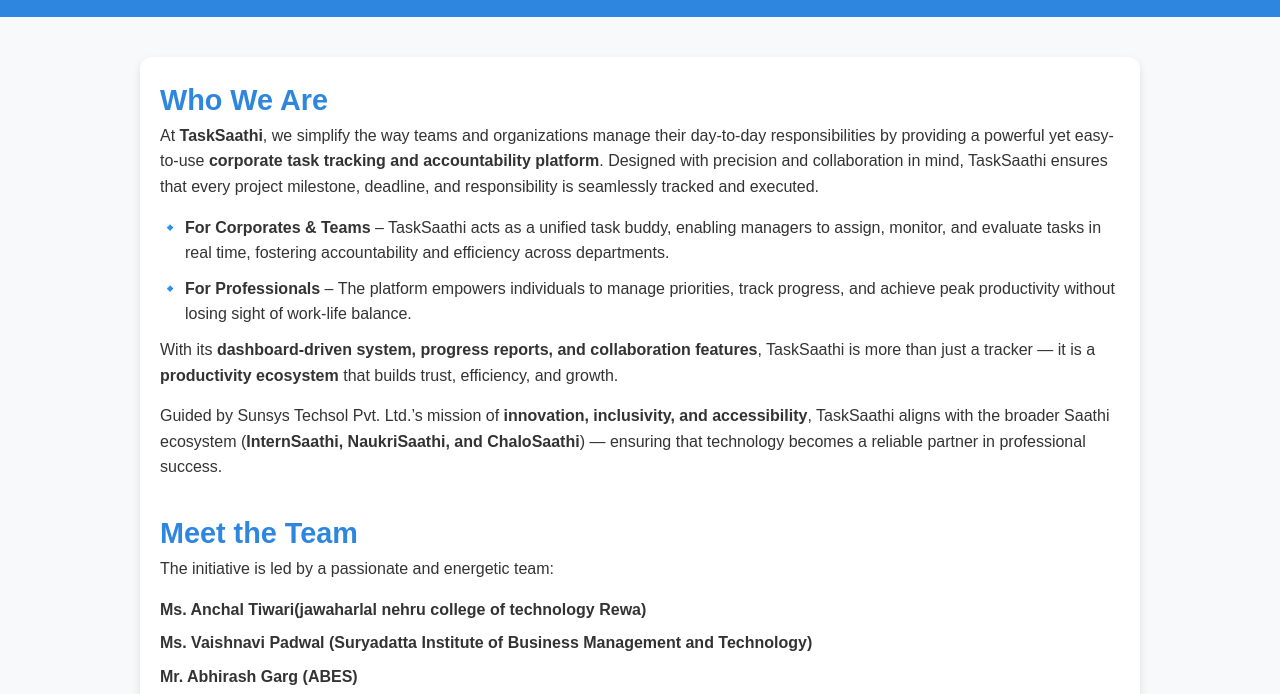
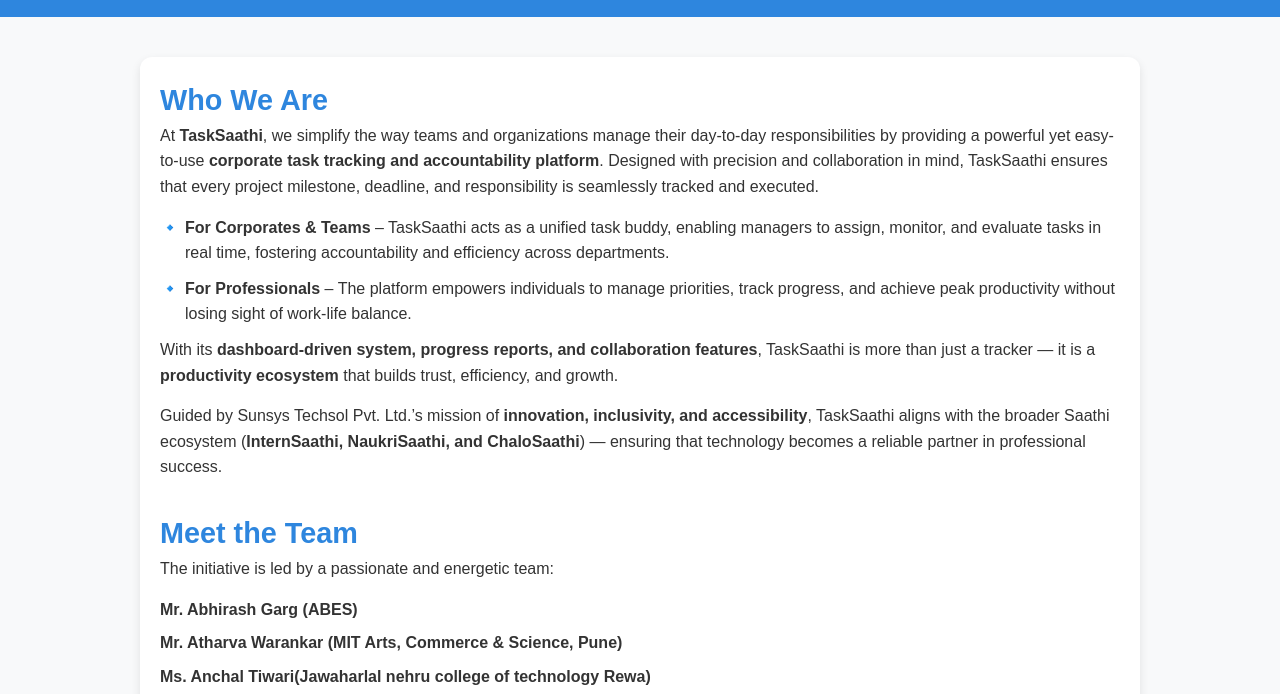
Before and after one commit to Anchal2000-hue/NewProject, a plain HTML site: page about-us.html in a window 1280 px wide. Shown: the part 100-794 px from the top of the page. Drawn offline with Linux system fonts and the light colour scheme.

Commit message:
Updated UI and added new features

```diff
--- a/about-us.html
+++ b/about-us.html
@@ -109,10 +109,13 @@
       <h2>Meet the Team</h2>
       <p>The initiative is led by a passionate and energetic team:</p>
       <ul>
-        <li><strong>Ms. Anchal Tiwari(jawaharlal nehru college of technology Rewa)</strong></li>
-        <li><strong>Ms. Vaishnavi Padwal (Suryadatta Institute of Business Management and Technology)</strong></li>
         <li><strong>Mr. Abhirash Garg (ABES)</strong></li>
         <li><strong>Mr. Atharva Warankar (MIT Arts, Commerce & Science, Pune)</strong></li>
+        <li><strong>Ms. Anchal Tiwari(Jawaharlal nehru college of technology Rewa)</strong></li>
+
+
+
+
       </ul>
       <p>Working under the mentorship of <strong>Mr. Ashwani Garg, CHRO at Sunsys Techsol Pvt. Ltd.</strong></p>
     </div>
```
